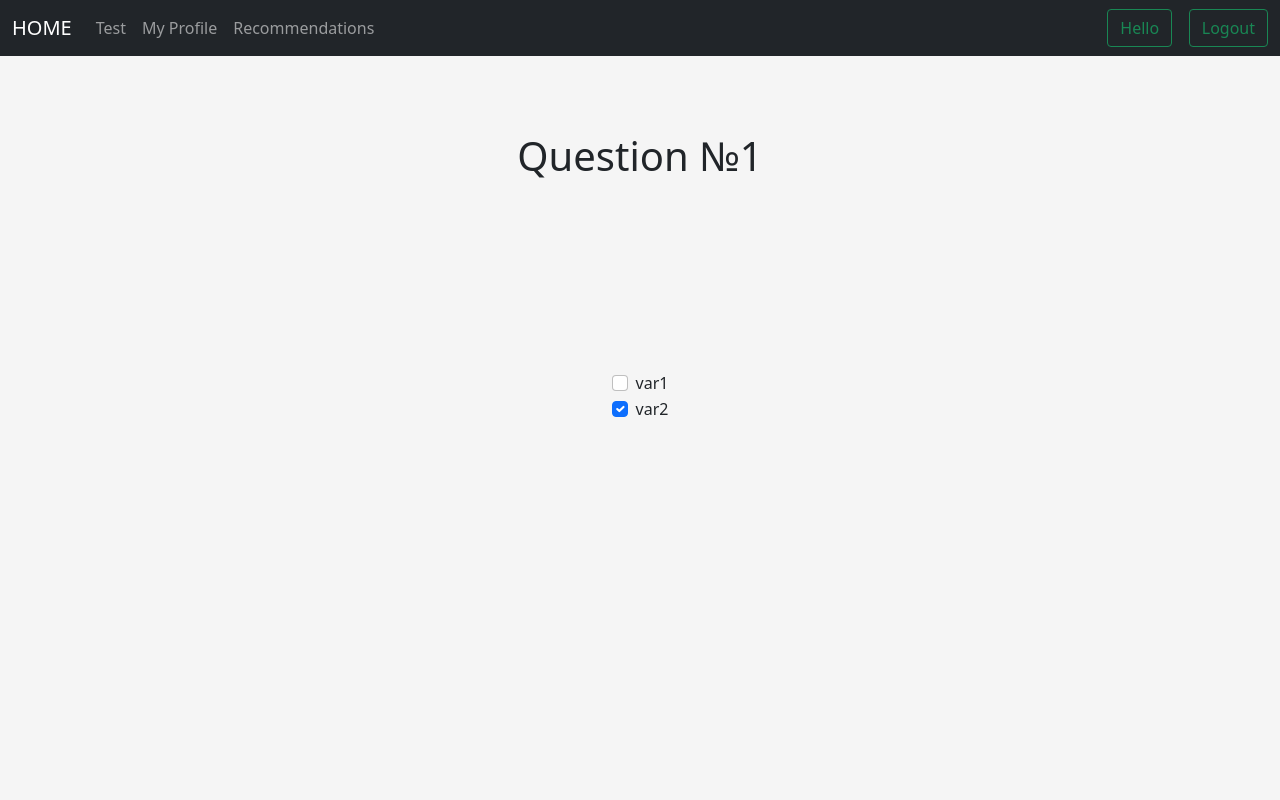
After one commit to NokASur/Flaskoidnost, a Flask app: page /test in a window 1280 px wide. The commit adds this page. Run offline with Flask 3, Linux system fonts and the light colour scheme; a user stored in the database is signed in.

Commit message:
Add files via upload

```diff
--- a/app.py
+++ b/app.py
@@ -1,36 +1,13 @@
-from flask import Flask, redirect, url_for, render_template, request, session, flash
-from datetime import timedelta
-from flask_sqlalchemy import SQLAlchemy
-from os import environ
-
-app = Flask(__name__)
-app.secret_key = environ["SECRET_KEY"] or "BASIC_KEY"
-app.pemanent_session_lifetime = timedelta(minutes=1)
-app.config['SQLALCHEMY_DATABASE_URI'] = 'sqlite:///database.sqlite3'
-app.config['SQLALCHEMY_TRACK_MODIFICATIONS'] = False
-db = SQLAlchemy(app)
+from flask import redirect, url_for, render_template, request, session, flash
+from tables import *
 
 
-class User(db.Model):
-    _id = db.Column("id", db.Integer, primary_key=True)
-    name = db.Column(db.String(100))
-    email = db.Column(db.String(100))
-    password = db.Column(db.String(100))
+db.session.add(Tests("What is your Weight?"))
+db.session.add(TestStats(1, 10))
+db.session.commit()
 
-    def __init__(self, password, email, name):
-        self.name = name
-        self.email = email
-        self.password = password
-
-    def repr(self):
-        flash("Name: " + self.name + "\nEmail: " + self.email + "\n")
-
-
-app.app_context().push()
-db.create_all()
-db.session.commit()
-if __name__ == "__main__":
-    app.run()
+t = db.session.query(Tests).first()
+print(t.text, t.in_big, t.in_small)
 
 
 @app.route('/')
@@ -123,3 +100,33 @@ def logout():
     if "name" in session:
         session.pop("name")
     return redirect(url_for('login'))
+
+
+@app.route('/test')
+def test():
+    if request.method == "POST":
+        pass
+    if "name" in session:
+        return render_template("test.html")
+    else:
+        return redirect(url_for("login"))
+
+
+@app.route('/profile')
+def profile():
+    if request.method == "POST":
+        pass
+    if "name" in session:
+        return render_template("profile.html")
+    else:
+        return redirect(url_for("login"))
+
+
+@app.route('/recommendations')
+def recommendations():
+    if request.method == "POST":
+        pass
+    if "name" in session:
+        return render_template("recommendations.html")
+    else:
+        return redirect(url_for("login"))
--- /dev/null
+++ b/main.py
@@ -0,0 +1,4 @@
+from app import *
+
+if __name__ == "main":
+    app.run(debug=True)
--- /dev/null
+++ b/static/css/tests.css
@@ -0,0 +1,45 @@
+html,
+body {
+  height: 100%;
+}
+
+body {
+  display: flex;
+  flex-direction: column;
+  align-items: center;
+  padding-top: 40px;
+  padding-bottom: 40px;
+  background-color: #f5f5f5;
+}
+
+.form-question {
+  width: 100%;
+  max-width: 330px;
+  padding: 15px;
+  margin: 6%;
+}
+
+.form-variants{
+  padding: 15px;
+  margin: 6%;
+}
+
+.form-question .checkbox {
+  font-weight: 400;
+}
+
+.form-question .form-floating:focus-within {
+  z-index: 2;
+}
+
+.form-question input[type="email"] {
+  margin-bottom: -1px;
+  border-bottom-right-radius: 0;
+  border-bottom-left-radius: 0;
+}
+
+.form-question input[type="password"] {
+  margin-bottom: 10px;
+  border-top-left-radius: 0;
+  border-top-right-radius: 0;
+}
--- a/templates/base.html
+++ b/templates/base.html
@@ -30,6 +30,8 @@
       }
     </style>
     <link href="{{ url_for('static',filename='/css/signin.css')}}" rel="stylesheet">
+    {% block css_links %}
+    {% endblock %}
 {#    <link rel="stylesheet" href="{{ url_for('static',filename='styles.css') }}">#}
   </head>
 
--- a/templates/header_base.html
+++ b/templates/header_base.html
@@ -9,13 +9,13 @@
             <div class="collapse navbar-collapse" id="navbarCollapse">
                 <ul class="navbar-nav me-auto mb-2 mb-md-0">
                     <li class="nav-item">
-                        <a class="nav-link" aria-current="page" href="#">Test</a>
+                        <a class="nav-link" aria-current="page" href="/test">Test</a>
                     </li>
                     <li class="nav-item">
-                        <a class="nav-link" href="#">My Profile</a>
+                        <a class="nav-link" href="/profile">My Profile</a>
                     </li>
                     <li class="nav-item">
-                        <a class="nav-link" href="#" >Recommendations</a>
+                        <a class="nav-link" href="/recommendations" >Recommendations</a>
                     </li>
                 </ul>
                 <form class="d-flex" action="#">
--- /dev/null
+++ b/templates/test.html
@@ -0,0 +1,44 @@
+{% extends "header_base.html" %}
+
+{% block title %}Test{% endblock %}
+
+{% block css_links %}
+    <link rel="stylesheet" href="{{ url_for('static',filename='/css/tests.css') }}">
+{% endblock %}
+
+{% block main %}
+    <main class="form-question">
+        <h1>Question №1</h1>
+    </main>
+    <main class="form-variants">
+        <form>
+            <div class="form-check">
+                <input class="form-check-input" type="checkbox" value="" id="check1" onchange="function checkout_others() {
+                    var i ;
+                    i = document.getElementById('check2');
+                    if (i.checked){
+                        i.checked = false;
+                    }
+                }
+                checkout_others()">
+                <label class="form-check-label" for="flexCheckDefault">
+                    var1
+                </label>
+            </div>
+            <div class="form-check">
+                <input class="form-check-input" type="checkbox" value="" id="check2" checked onchange="function checkout_others() {
+                    var i ;
+                    i = document.getElementById('check1');
+                    if (i.checked){
+                        i.checked = false;
+                    }
+                }
+                checkout_others()">
+                <label class=" form-check-label" for="flexCheckChecked">
+                var2
+                </label>
+            </div>
+        </form>
+    </main>
+
+{% endblock %}
```
Also changed, not shown: tables.py (added, +62 -0 lines), templates/profile.html (added, +9 -0 lines), templates/recommendations.html (added, +9 -0 lines), instance/database.sqlite3.
